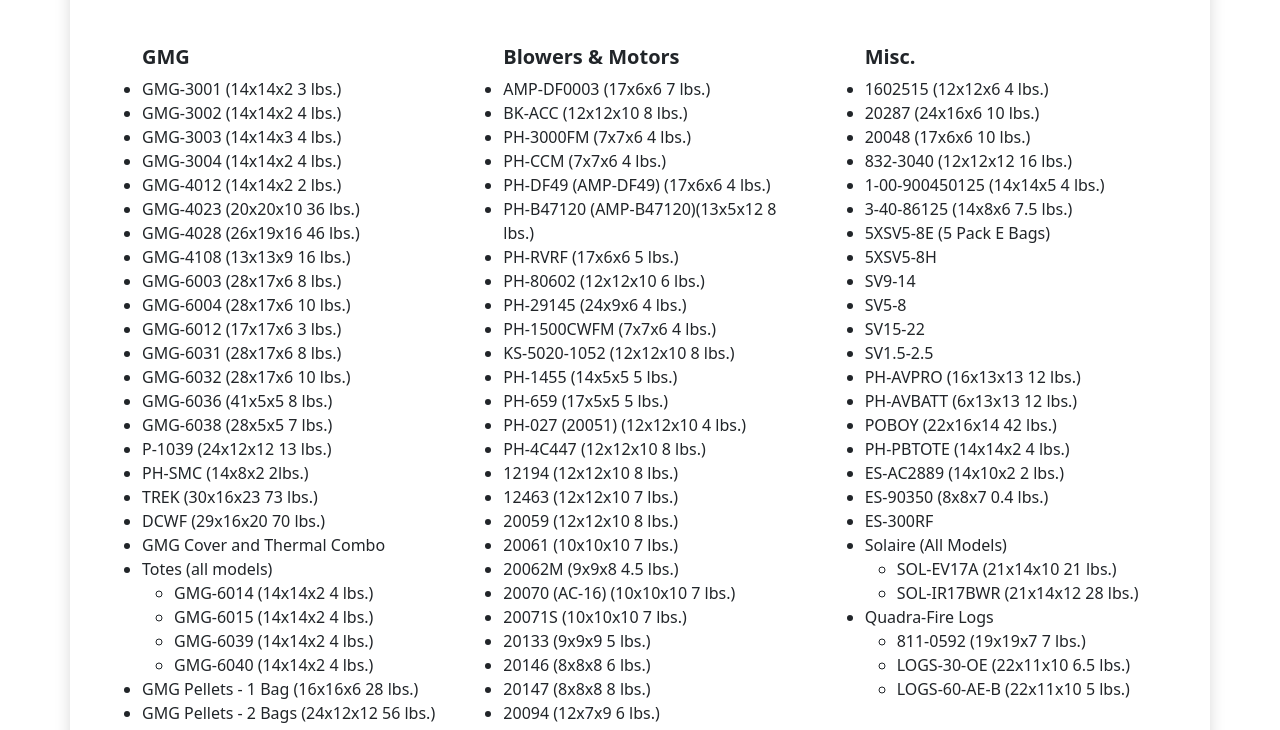
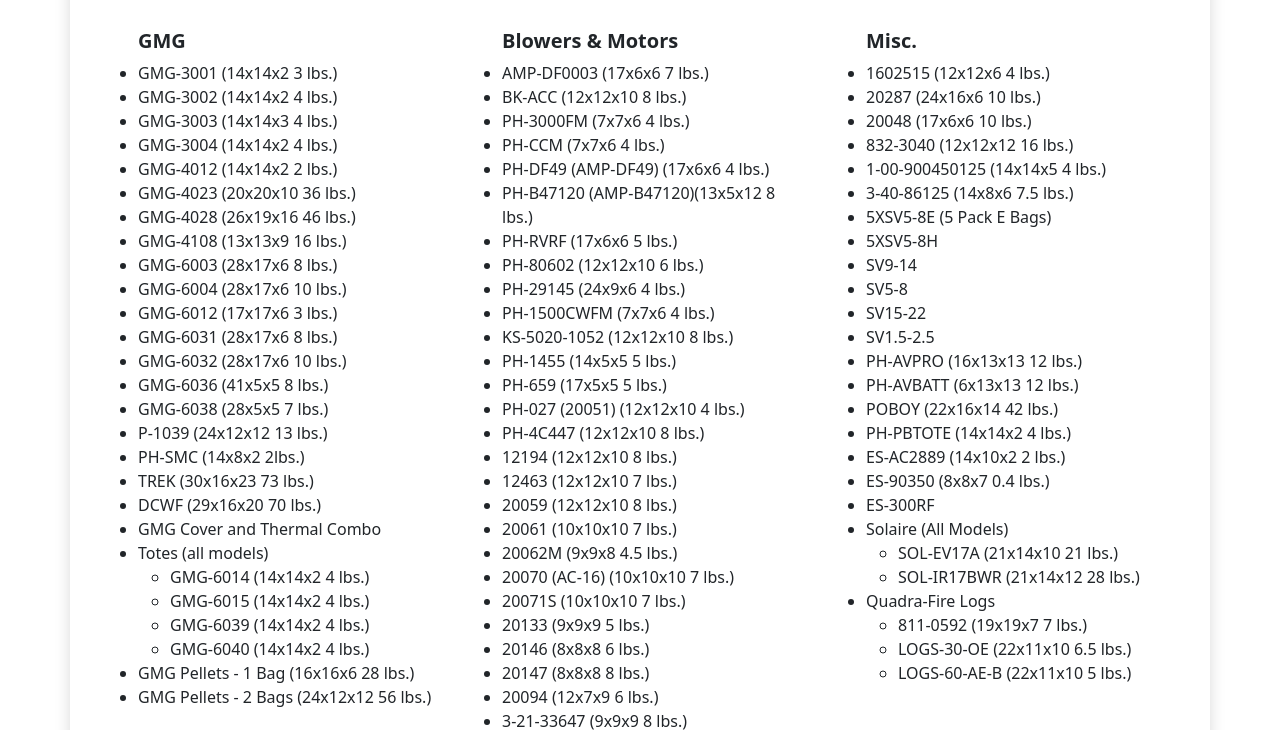
Before and after one commit to bschultz1990/Bookmarks, a plain HTML site: page GB_Skus/gbskus.html in a window 1280 px wide. Shown: the part 147-877 px from the top of the page. Drawn offline with nearby package versions, Linux system fonts and the light colour scheme.

Commit message:
Added files via CMD

```diff
--- a/GB_Skus/gbskus.css
+++ b/GB_Skus/gbskus.css
@@ -5,3 +5,15 @@ body {
 .bg-info {
 	background-color: lightblue;
 }
+
+#listwrapper {
+	padding-right: 0rem;
+	padding-left: 0rem;
+}
+
+@media print {
+#listwrapper {
+	margin-left: 0;
+	margin-right: 0
+}
+}
--- a/GB_Skus/gbskus.html
+++ b/GB_Skus/gbskus.html
@@ -8,7 +8,7 @@
 	<title>GB Ship Skus</title>
 </head>
 <body>
-	<div class="container pb-5 shadow p-3 mt-5 mb-5 bg-body rounded">
+	<div id="listwrapper" class="container pb-5 shadow mt-5 mb-5 bg-body rounded">
 		<h1>GB Ship Skus - July 22, 2022</h1>
 		<p class="mb-5">For general dimensions, see the <a href="file:///S:/ben/bookmarks/Boxsizes/Boxsizes.html">Box Sizes sheet.</a></p>
 		<div class="container d-flex">
```
